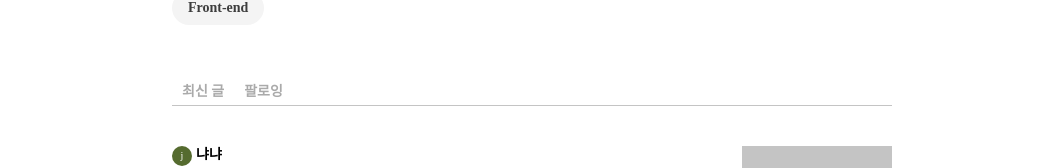
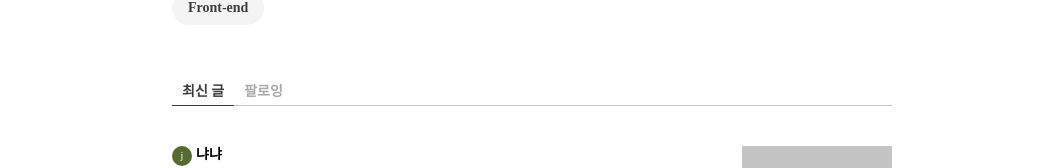
Before and after one commit to gonyy22/large-frontend, a React (Create React App) app: page / in a window 1280 px wide. Shown: the part 145-313 px from the top of the page, without its empty margins (108-1171 px from the left). Built offline with nearby package versions, Linux system fonts and the light colour scheme.

Commit message:
tab 버튼 수정

```diff
--- a/src/components/PostList/Contents/Contents.css
+++ b/src/components/PostList/Contents/Contents.css
@@ -5,24 +5,3 @@
   height: 1px;
   background-color: #c4c4c4;
 }
-.latest_following_tap button {
-  position: relative;
-  height: 30px;
-  padding: 10px;
-  font-size: 14px;
-  font-weight: 600;
-  color: #aaa;
-}
-.latest_following_tap button:hover {
-  color: #3d3d3d;
-}
-.latest_following_tap button:hover::after {
-  content: '';
-  width: 100%;
-  height: 1px;
-  display: inline-block;
-  position: absolute;
-  left: 0;
-  bottom: -1px;
-  background-color: #3d3d3d;
-}
--- a/src/components/PostList/Contents/index.js
+++ b/src/components/PostList/Contents/index.js
@@ -1,3 +1,4 @@
+import { useState } from 'react';
 import styled from 'styled-components';
 import Posts from './Posts';
 import Topics from './Topics';
@@ -18,17 +19,66 @@ const ContentsWrap = styled.div`
   }
 `;
 
+const TabButton = styled.button`
+  position: relative;
+  height: 30px;
+  padding: 10px;
+  font-size: 14px;
+  font-weight: 600;
+  color: #aaa;
+  :hover {
+    color: #3d3d3d;
+  }
+  :hover::after {
+    content: '';
+    width: 100%;
+    height: 1px;
+    display: inline-block;
+    position: absolute;
+    left: 0;
+    bottom: -1px;
+    background-color: #3d3d3d;
+  }
+  ${(props) =>
+    props.selected
+      ? `
+    color: #3d3d3d;
+    ::after {
+    content: '';
+    width: 100%;
+    height: 1px;
+    display: inline-block;
+    position: absolute;
+    left: 0;
+    bottom: -1px;
+    background-color: #3d3d3d;
+    }
+  `
+      : ''}
+`;
+
 function Contents() {
+  const [isLatestSelected, setIsLatestSelected] = useState(true);
+
+  function handleClick(val) {
+    setIsLatestSelected(val);
+  }
   return (
     <ContentsWrap>
       <Topics />
       <div className="latest_following_tap">
-        <button type="button" className="latest_btn">
+        <TabButton
+          selected={isLatestSelected}
+          onClick={() => handleClick(true)}
+        >
           최신 글
-        </button>
-        <button type="button" className="following_btn">
+        </TabButton>
+        <TabButton
+          selected={!isLatestSelected}
+          onClick={() => handleClick(false)}
+        >
           팔로잉
-        </button>
+        </TabButton>
       </div>
       <Posts />
     </ContentsWrap>
```
